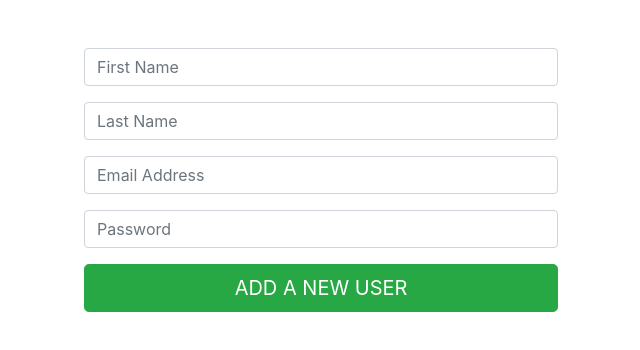
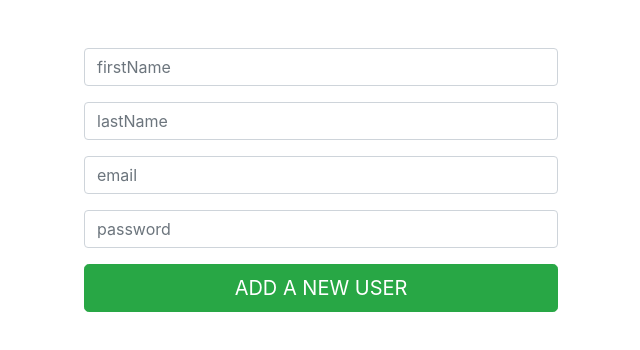
Before and after one commit to romanyukn/react-redux-user-administration, a React (Create React App) app: page /add-user in a window 1280 px wide. Shown: the top 350 px of the page, without its empty margins (319-959 px from the left). Built offline with nearby package versions, Linux system fonts and the light colour scheme.

Commit message:
fixed dispatching to the store

```diff
--- a/src/components/AddUserForm.jsx
+++ b/src/components/AddUserForm.jsx
@@ -7,10 +7,10 @@ function creatField(name) {
  }
 
  const formState = [
-    creatField("First Name"),
-    creatField("Last Name"),
-    creatField("Email Address"),
-    creatField("Password")
+    creatField("firstName"),
+    creatField("lastName"),
+    creatField("email"),
+    creatField("password")
 ]
 
 function AddUserForm() {
@@ -68,30 +68,24 @@ function AddUserForm() {
     }
 
     function createObject() {
-        return ({
-            firstName: "value of the field with the name firstName",
-            lastName: "value of the field with the name lastName",
-            email: "value of the field with the name Email Address",
-            password: "value of the field with the name Password"
-        })
+        const result = fields.reduce((accu, el) => ({
+            ...accu,
+            [el.name]: el.value
+        }), {});
+        return result;
     }
+    createObject();
 
     function sendToStore() {
         const formObject = createObject();
         dispatch({
             type: "userAdded",
-            payload: {
-                firstName: "value of the field with the name firstName",
-                lastName: "value of the field with the name lastName",
-                email: "value of the field with the name Email Address",
-                password: "value of the field with the name Password"
-            }
+            payload: formObject
         })
     }
 
     function handleSubmit(e) {
         e.preventDefault();
-        sendToStore();
         const filledForm = validate(fields);
         const isAllFieldsValid = filledForm.every((el) => el.isValid === true);
         if (isAllFieldsValid) {
@@ -100,7 +94,7 @@ function AddUserForm() {
         } else {
             setFields(filledForm);
         }
-
+        sendToStore();
     }
 
     return (
```
Also changed, not shown: 1 other file (tests, documents, lock files or other folders).
